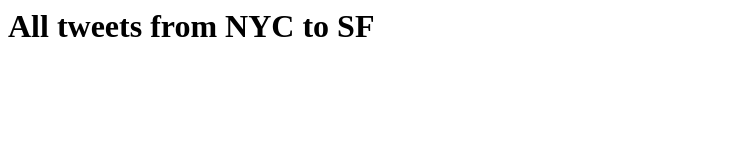
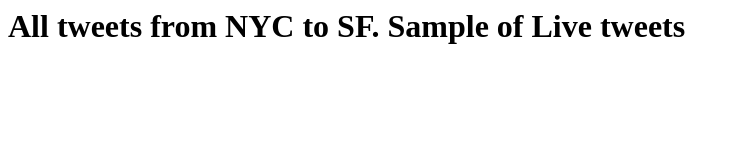
Before and after one commit to annesrinivas/twitter, a website: page public/index.html in a window 1280 px wide. Shown: the whole page, without its empty margins (0-740 px from the left). Drawn offline with nearby package versions, Linux system fonts and the light colour scheme; no server answers.

Commit message:
changes to index

```diff
--- a/public/index.html
+++ b/public/index.html
@@ -30,7 +30,7 @@
 
 
 </script>
-<h1> All tweets from NYC to SF </h1>
+<h1> All tweets from NYC to SF. Sample of Live tweets  </h1>
 <div id="tweetd"></div>
 </div>
 
```
